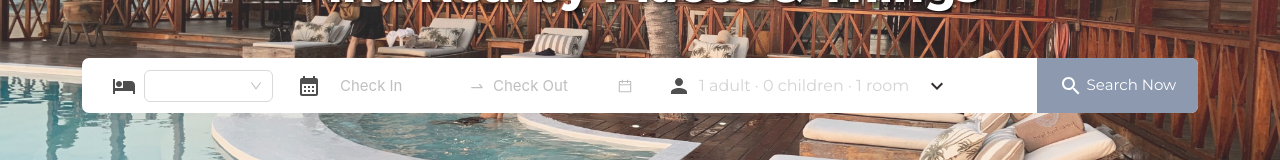
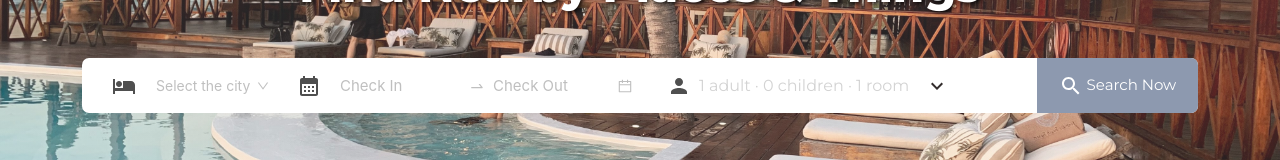
Before and after one commit to SohaibShahzad/desalis.github.io, a React (Create React App) app: page / in a window 1280 px wide. Shown: the part 376-536 px from the top of the page. Built offline with nearby package versions, Linux system fonts and the light colour scheme; a web font is replaced by a local one.

Commit message:
Dropdown placeholder issue resolved

```diff
--- a/src/Components/dropdown/Dropdown.jsx
+++ b/src/Components/dropdown/Dropdown.jsx
@@ -16,15 +16,16 @@ const Dropdown = (props) => {
   return (
     <Select
       showSearch
+      bordered={false}
       style={{ width: "100%" }}
-      placeholder="City"
-      value={
-        name === "cityHotel"
-          ? city
-          : name === "cityParking"
-          ? cityParking
-          : cityHotelAndParking
-      }
+      placeholder={"Select the city"}
+      // value={
+      //   name === "cityHotel"
+      //     ? city
+      //     : name === "cityParking"
+      //     ? cityParking
+      //     : cityHotelAndParking
+      // }
       optionFilterProp="children"
       filterOption={(input, option) => (option?.label ?? "").includes(input)}
       filterSort={(optionA, optionB) =>
```
Also changed, not shown: 1 other file (tests, documents, lock files or other folders).
